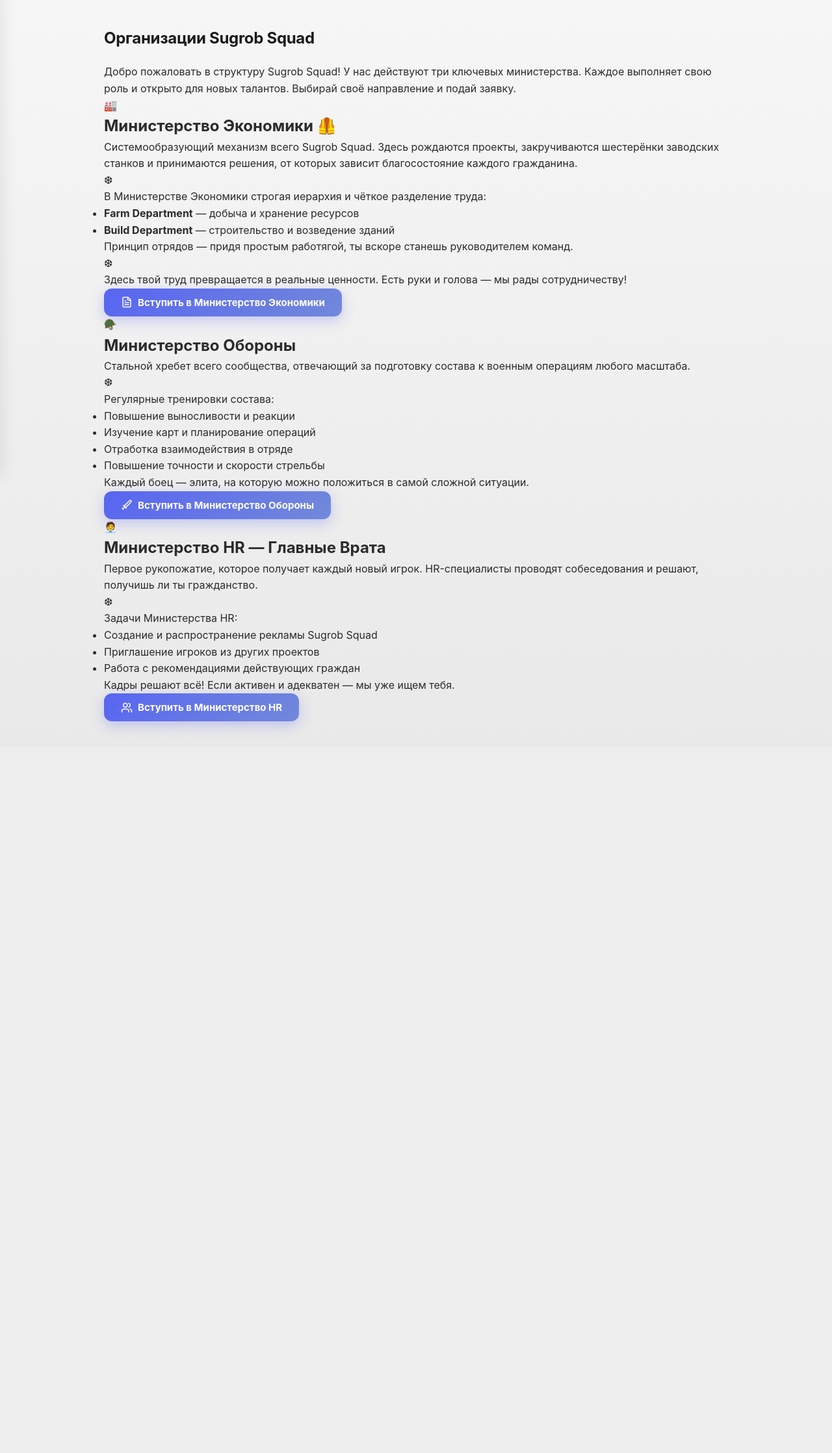
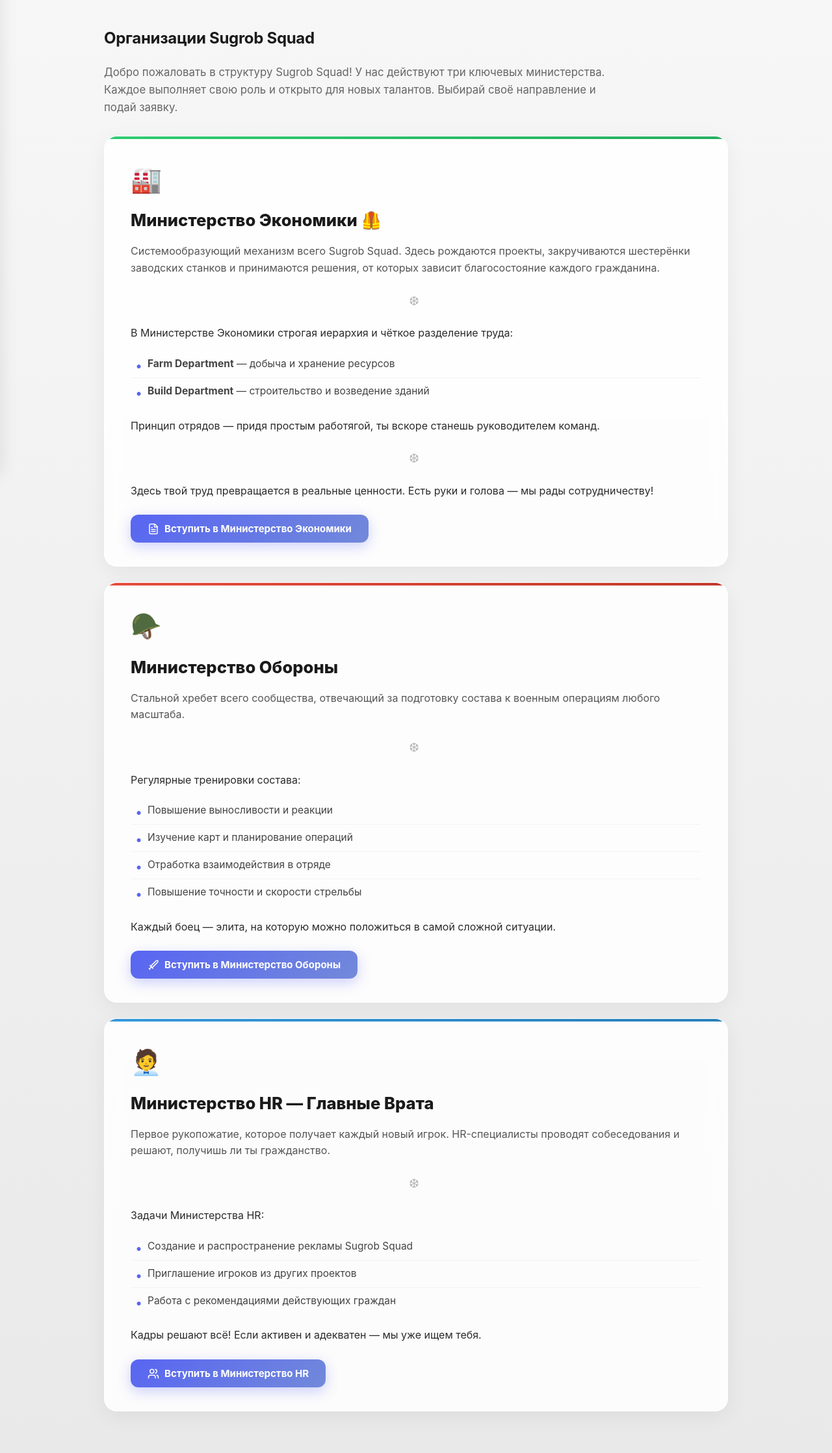
Before and after one commit to mornajtm/sugrobsquad, a Flask app: page /organizations in a window 1280 px wide. Shown: the part 69-2305 px from the top of the page at 65% size. Before the commit the page ends 1196 px from the top, so only its background shows below. Run offline with Flask 3, Linux system fonts and the light colour scheme; some libraries are stand-ins or nearby versions.

Commit message:
Update style.css

```diff
--- a/static/style.css
+++ b/static/style.css
@@ -436,3 +436,93 @@ body {
     margin: 0 auto;
   }
 }
+/* ============ ОРГАНИЗАЦИИ ============ */
+.org-intro {
+  color: #666;
+  font-size: 1.05rem;
+  margin-bottom: 30px;
+  max-width: 800px;
+}
+
+.org-card {
+  background: rgba(255,255,255,0.85);
+  backdrop-filter: blur(12px);
+  border: 1px solid rgba(255,255,255,0.9);
+  border-radius: 20px;
+  padding: 36px 40px;
+  margin-bottom: 24px;
+  box-shadow: 0 8px 32px rgba(0,0,0,0.06);
+  position: relative;
+  overflow: hidden;
+}
+
+.org-card::before {
+  content: "";
+  position: absolute;
+  top: 0; left: 0; right: 0;
+  height: 4px;
+}
+.org-card.economy::before { background: linear-gradient(90deg, #2ECC71, #27AE60); }
+.org-card.defense::before { background: linear-gradient(90deg, #E74C3C, #C0392B); }
+.org-card.hr::before      { background: linear-gradient(90deg, #3498DB, #2980B9); }
+
+.org-icon {
+  font-size: 2.4rem;
+  margin-bottom: 12px;
+}
+
+.org-card h2 {
+  font-size: 1.6rem;
+  font-weight: 800;
+  margin-bottom: 14px;
+  color: #1a1a1a;
+}
+
+.org-tagline {
+  color: #555;
+  font-size: 1rem;
+  line-height: 1.6;
+  margin-bottom: 20px;
+}
+
+.org-divider {
+  text-align: center;
+  color: #bbb;
+  font-size: 1.2rem;
+  margin: 22px 0;
+  letter-spacing: 6px;
+}
+
+.org-list {
+  list-style: none;
+  padding: 0;
+  margin: 14px 0 20px;
+}
+.org-list li {
+  padding: 8px 0 8px 26px;
+  position: relative;
+  color: #444;
+  font-size: 0.97rem;
+  border-bottom: 1px solid #f3f3f3;
+}
+.org-list li:last-child { border-bottom: none; }
+.org-list li::before {
+  content: "•";
+  position: absolute;
+  left: 8px;
+  color: #5865F2;
+  font-weight: bold;
+  font-size: 1.2rem;
+}
+
+.org-actions {
+  margin-top: 24px;
+  display: flex;
+  gap: 12px;
+  flex-wrap: wrap;
+}
+
+@media (max-width: 720px) {
+  .org-card { padding: 26px 22px; }
+  .org-card h2 { font-size: 1.3rem; }
+}
```
